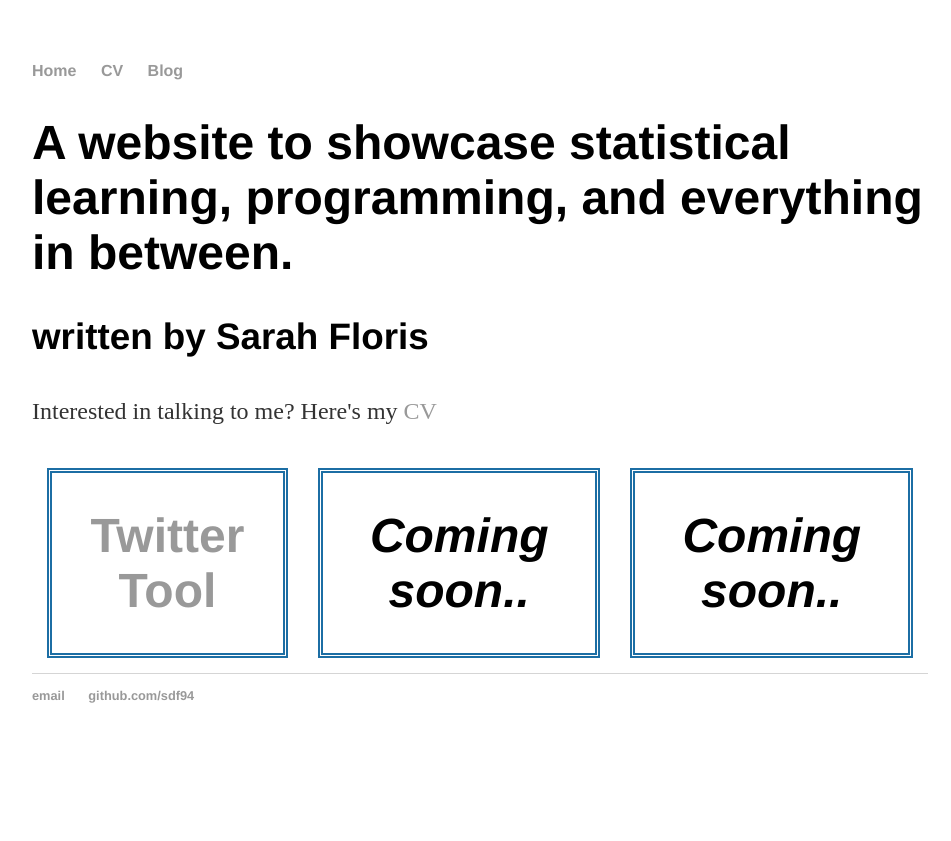
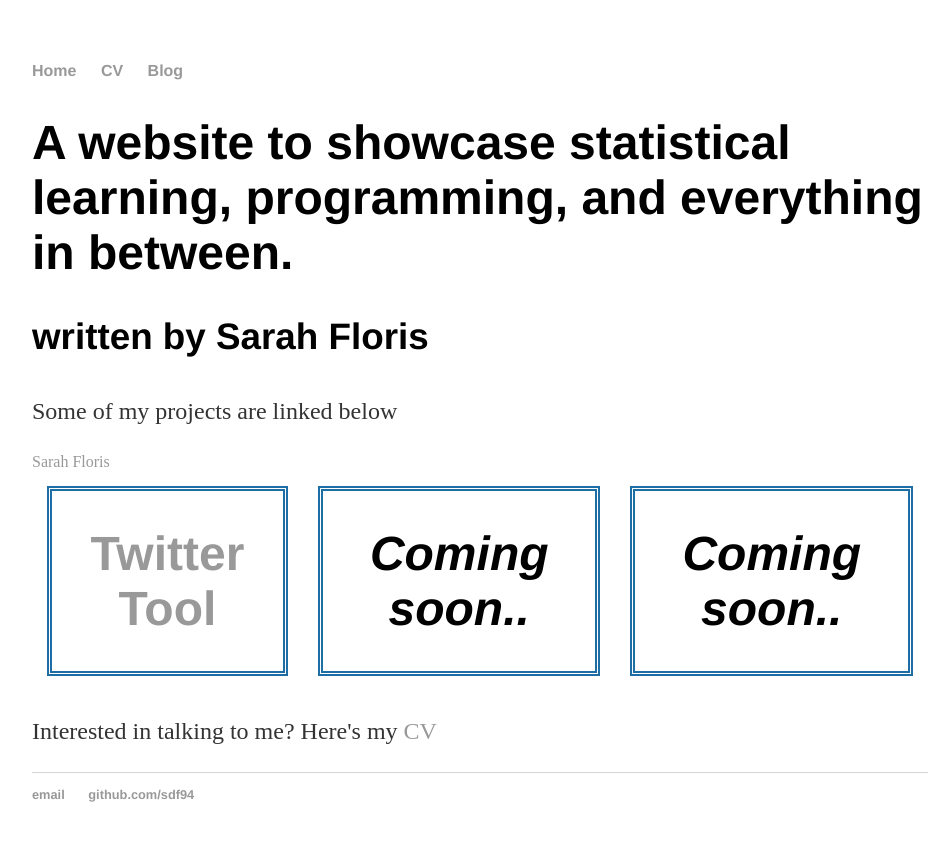
Before and after one commit to sdf94/sdf94.github.io, a Jekyll site: the page built from index.html, in a window 1280 px wide. Shown: the top 841 px of the page, without its empty margins (160-1111 px from the left). Built offline with Jekyll 4.4.1, drawn with Linux system fonts in a browser that asks for light colours.

Commit message:
uploaded linkedin

```diff
--- a/index.html
+++ b/index.html
@@ -6,12 +6,16 @@
 		<div class="blurb">
 			<h1>A website to showcase statistical learning, programming, and everything in between.</h1>
 			<h3>written by Sarah Floris</h3>
+			<p> Some of my projects are linked below </p>
 
-			<p>Interested in talking to me? Here's my <a href="/cv">CV</a></p>
+			<div class="LI-profile-badge"  data-version="v1" data-size="large" data-locale="en_US" data-type="horizontal" data-theme="dark" data-vanity="sarah-floris"><a class="LI-simple-link" href='https://www.linkedin.com/in/sarah-floris?trk=profile-badge'>Sarah Floris</a></div>
 
 			<div class="red-wrapper">
 				<h1 class="box"><a href="https://sdf94.github.io/blog/2018/03/22/sarah-floris-website-launched" style="text-decoration: none" >Twitter Tool</a></h1>
 				<h1 class="box"><em>Coming soon..</em></h1>
 				<h1 class="box"><em>Coming soon..</em></h1>
 			</div>
+
+			<p>Interested in talking to me? Here's my <a href="/cv">CV</a></p>
+
 		</div>
```
